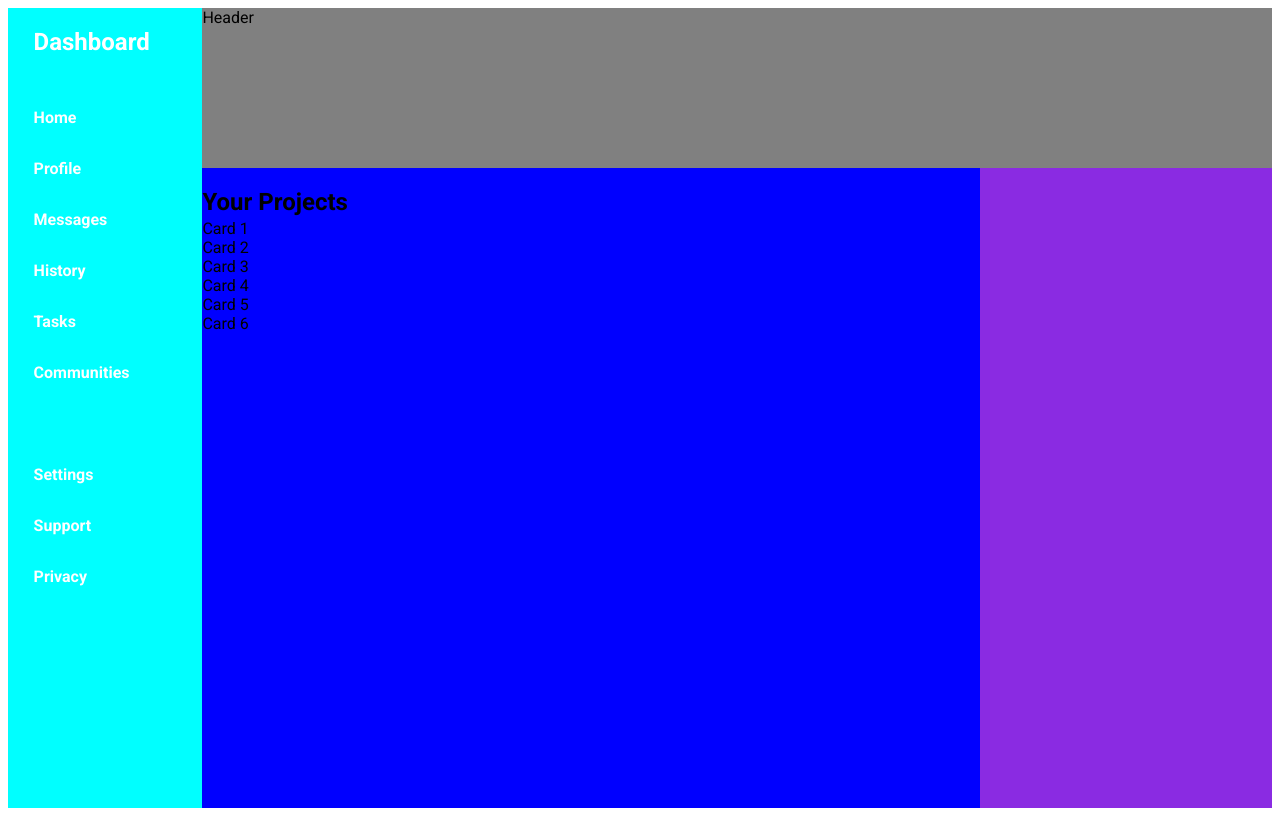
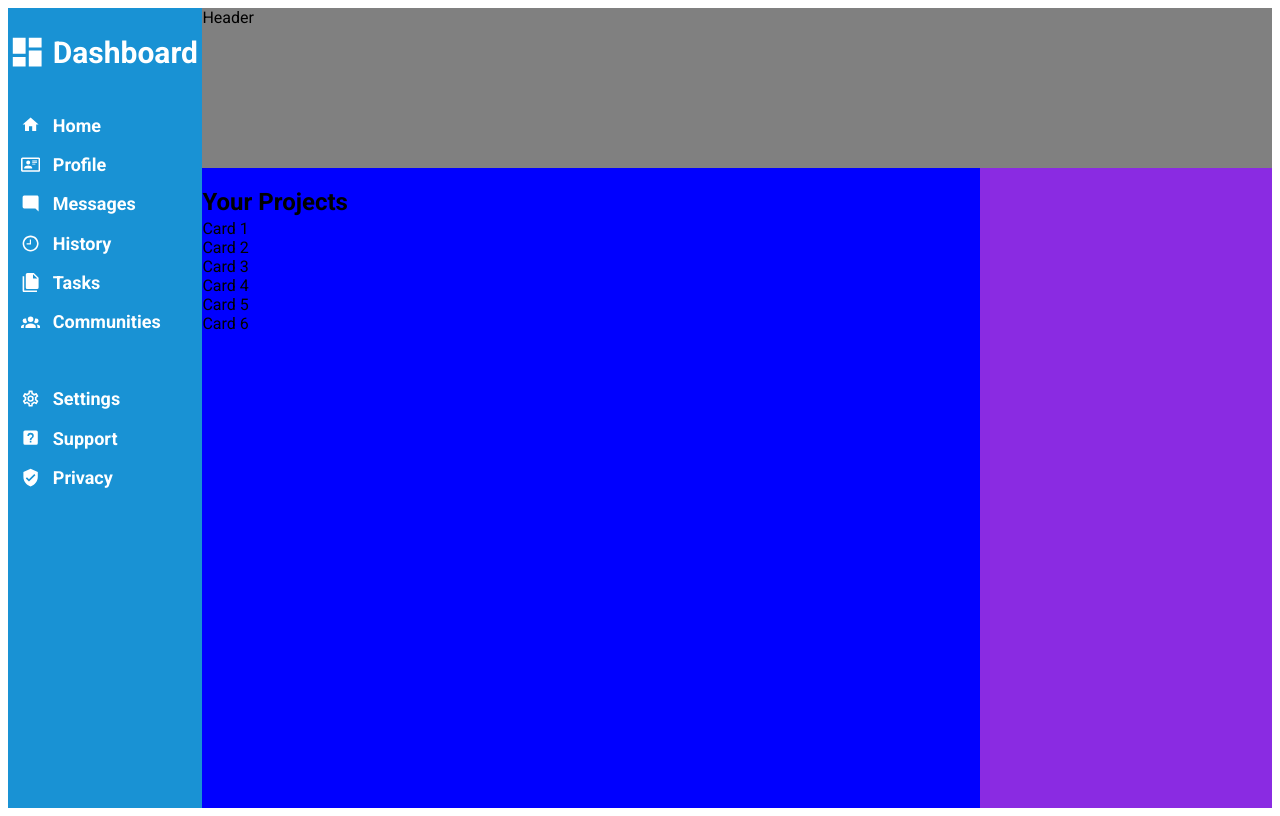
Before and after one commit to ManuBuddHa/DashboardProject, a plain HTML site: page index.html in a window 1280 px wide. Drawn offline with Linux system fonts and the light colour scheme.

Commit message:
Left Side Bar Completed

```diff
--- a/index.html
+++ b/index.html
@@ -14,18 +14,28 @@
 
 
       <div id="sidebar">
-         <h2>Dashboard</h2>
-         <div class="sidebar-menu">Home</div>
-         <div class="sidebar-menu">Profile</div>
-         <div class="sidebar-menu">Messages</div>
-         <div class="sidebar-menu">History</div>
-         <div class="sidebar-menu">Tasks</div>
-         <div class="sidebar-menu">Communities</div>
+         <h2><svg xmlns="http://www.w3.org/2000/svg" viewBox="0 0 24 24"><title>view-dashboard</title><path d="M13,3V9H21V3M13,21H21V11H13M3,21H11V15H3M3,13H11V3H3V13Z" /></svg>Dashboard</h2>
+         <div class="sidebar-menu"><svg xmlns="http://www.w3.org/2000/svg" viewBox="0 0 24 24"><title>home</title><path d="M10,20V14H14V20H19V12H22L12,3L2,12H5V20H10Z" /></svg>
+            Home</div>
+         <div class="sidebar-menu"><svg xmlns="http://www.w3.org/2000/svg" viewBox="0 0 24 24"><title>card-account-details-outline</title><path d="M22,3H2C0.91,3.04 0.04,3.91 0,5V19C0.04,20.09 0.91,20.96 2,21H22C23.09,20.96 23.96,20.09 24,19V5C23.96,3.91 23.09,3.04 22,3M22,19H2V5H22V19M14,17V15.75C14,14.09 10.66,13.25 9,13.25C7.34,13.25 4,14.09 4,15.75V17H14M9,7A2.5,2.5 0 0,0 6.5,9.5A2.5,2.5 0 0,0 9,12A2.5,2.5 0 0,0 11.5,9.5A2.5,2.5 0 0,0 9,7M14,7V8H20V7H14M14,9V10H20V9H14M14,11V12H18V11H14" /></svg>
+            Profile</div>
+         <div class="sidebar-menu"><svg xmlns="http://www.w3.org/2000/svg" viewBox="0 0 24 24"><title>message-reply</title><path d="M22,4C22,2.89 21.1,2 20,2H4A2,2 0 0,0 2,4V16A2,2 0 0,0 4,18H18L22,22V4Z" /></svg>
+            Messages</div>
+         <div class="sidebar-menu"><svg xmlns="http://www.w3.org/2000/svg" viewBox="0 0 24 24"><title>clock-time-nine-outline</title><path d="M12 20C16.4 20 20 16.4 20 12S16.4 4 12 4 4 7.6 4 12 7.6 20 12 20M12 2C17.5 2 22 6.5 22 12S17.5 22 12 22C6.5 22 2 17.5 2 12C2 6.5 6.5 2 12 2M12.5 7V13H7V11.5H11V7H12.5Z" /></svg>
+            History</div>
+         <div class="sidebar-menu"><svg xmlns="http://www.w3.org/2000/svg" viewBox="0 0 24 24"><title>file-multiple</title><path d="M15,7H20.5L15,1.5V7M8,0H16L22,6V18A2,2 0 0,1 20,20H8C6.89,20 6,19.1 6,18V2A2,2 0 0,1 8,0M4,4V22H20V24H4A2,2 0 0,1 2,22V4H4Z" /></svg>
+            Tasks</div>
+         <div class="sidebar-menu"><svg xmlns="http://www.w3.org/2000/svg" viewBox="0 0 24 24"><title>account-group</title><path d="M12,5.5A3.5,3.5 0 0,1 15.5,9A3.5,3.5 0 0,1 12,12.5A3.5,3.5 0 0,1 8.5,9A3.5,3.5 0 0,1 12,5.5M5,8C5.56,8 6.08,8.15 6.53,8.42C6.38,9.85 6.8,11.27 7.66,12.38C7.16,13.34 6.16,14 5,14A3,3 0 0,1 2,11A3,3 0 0,1 5,8M19,8A3,3 0 0,1 22,11A3,3 0 0,1 19,14C17.84,14 16.84,13.34 16.34,12.38C17.2,11.27 17.62,9.85 17.47,8.42C17.92,8.15 18.44,8 19,8M5.5,18.25C5.5,16.18 8.41,14.5 12,14.5C15.59,14.5 18.5,16.18 18.5,18.25V20H5.5V18.25M0,20V18.5C0,17.11 1.89,15.94 4.45,15.6C3.86,16.28 3.5,17.22 3.5,18.25V20H0M24,20H20.5V18.25C20.5,17.22 20.14,16.28 19.55,15.6C22.11,15.94 24,17.11 24,18.5V20Z" /></svg>
+            Communities</div>
          <br>
-         <div class="sidebar-menu">Settings</div>
-         <div class="sidebar-menu">Support</div>
-         <div class="sidebar-menu">Privacy</div>
+         <div class="sidebar-menu"><svg xmlns="http://www.w3.org/2000/svg" viewBox="0 0 24 24"><title>cog-outline</title><path d="M12,8A4,4 0 0,1 16,12A4,4 0 0,1 12,16A4,4 0 0,1 8,12A4,4 0 0,1 12,8M12,10A2,2 0 0,0 10,12A2,2 0 0,0 12,14A2,2 0 0,0 14,12A2,2 0 0,0 12,10M10,22C9.75,22 9.54,21.82 9.5,21.58L9.13,18.93C8.5,18.68 7.96,18.34 7.44,17.94L4.95,18.95C4.73,19.03 4.46,18.95 4.34,18.73L2.34,15.27C2.21,15.05 2.27,14.78 2.46,14.63L4.57,12.97L4.5,12L4.57,11L2.46,9.37C2.27,9.22 2.21,8.95 2.34,8.73L4.34,5.27C4.46,5.05 4.73,4.96 4.95,5.05L7.44,6.05C7.96,5.66 8.5,5.32 9.13,5.07L9.5,2.42C9.54,2.18 9.75,2 10,2H14C14.25,2 14.46,2.18 14.5,2.42L14.87,5.07C15.5,5.32 16.04,5.66 16.56,6.05L19.05,5.05C19.27,4.96 19.54,5.05 19.66,5.27L21.66,8.73C21.79,8.95 21.73,9.22 21.54,9.37L19.43,11L19.5,12L19.43,13L21.54,14.63C21.73,14.78 21.79,15.05 21.66,15.27L19.66,18.73C19.54,18.95 19.27,19.04 19.05,18.95L16.56,17.95C16.04,18.34 15.5,18.68 14.87,18.93L14.5,21.58C14.46,21.82 14.25,22 14,22H10M11.25,4L10.88,6.61C9.68,6.86 8.62,7.5 7.85,8.39L5.44,7.35L4.69,8.65L6.8,10.2C6.4,11.37 6.4,12.64 6.8,13.8L4.68,15.36L5.43,16.66L7.86,15.62C8.63,16.5 9.68,17.14 10.87,17.38L11.24,20H12.76L13.13,17.39C14.32,17.14 15.37,16.5 16.14,15.62L18.57,16.66L19.32,15.36L17.2,13.81C17.6,12.64 17.6,11.37 17.2,10.2L19.31,8.65L18.56,7.35L16.15,8.39C15.38,7.5 14.32,6.86 13.12,6.62L12.75,4H11.25Z" /></svg>
+            Settings</div>
+         <div class="sidebar-menu"><svg xmlns="http://www.w3.org/2000/svg" viewBox="0 0 24 24"><title>help-box</title><path d="M11,18H13V16H11V18M12,6A4,4 0 0,0 8,10H10A2,2 0 0,1 12,8A2,2 0 0,1 14,10C14,12 11,11.75 11,15H13C13,12.75 16,12.5 16,10A4,4 0 0,0 12,6M5,3H19A2,2 0 0,1 21,5V19A2,2 0 0,1 19,21H5A2,2 0 0,1 3,19V5A2,2 0 0,1 5,3Z" /></svg>
+            Support</div>
+         <div class="sidebar-menu"><svg xmlns="http://www.w3.org/2000/svg" viewBox="0 0 24 24"><title>shield-check</title><path d="M10,17L6,13L7.41,11.59L10,14.17L16.59,7.58L18,9M12,1L3,5V11C3,16.55 6.84,21.74 12,23C17.16,21.74 21,16.55 21,11V5L12,1Z" /></svg>
+            Privacy</div>
       </div>
+
 
 
       <div id="header">Header</div>
--- a/styles.css
+++ b/styles.css
@@ -10,17 +10,6 @@ body{
    width: 100%;
    height: 100vh;
    margin: auto;
-}
-#sidebar{
-   grid-area: 1/1/4/1;
-   background-color: aqua;
-   display: flex;
-   flex-direction: column;
-   gap: 4vh;
-   padding-bottom: 50%;
-   color: white;
-   padding-left: 2vw;
-   font-weight: bolder;
 }
 #header{
    grid-area: 1/2/1/5;
@@ -38,3 +27,36 @@ body{
    background-color: blueviolet;
    gap: 20%;
 }
+#sidebar{
+   grid-area: 1/1/4/1;
+   background-color: #1992D4;
+   display: flex;
+   flex-direction: column;
+   justify-content: space-between;
+   padding-bottom: 40vh;
+   color: white;
+   font-weight: bolder;
+}
+svg{
+   fill: white;
+   width: 1.5vw;
+   height: 1.5vw;
+}
+.sidebar-menu{
+   display: flex;
+   align-items: center;
+   gap: 1vw;
+   font-size: 18px;
+   font-weight: bold;
+   margin-left: 1vw;
+}
+#sidebar > h2{
+   display: flex;
+   gap: 0.5vw;
+   align-items: center;
+   font-size: 30px;
+}
+h2>svg{
+   width: 3vw;
+   height: 3vw;
+}
```
